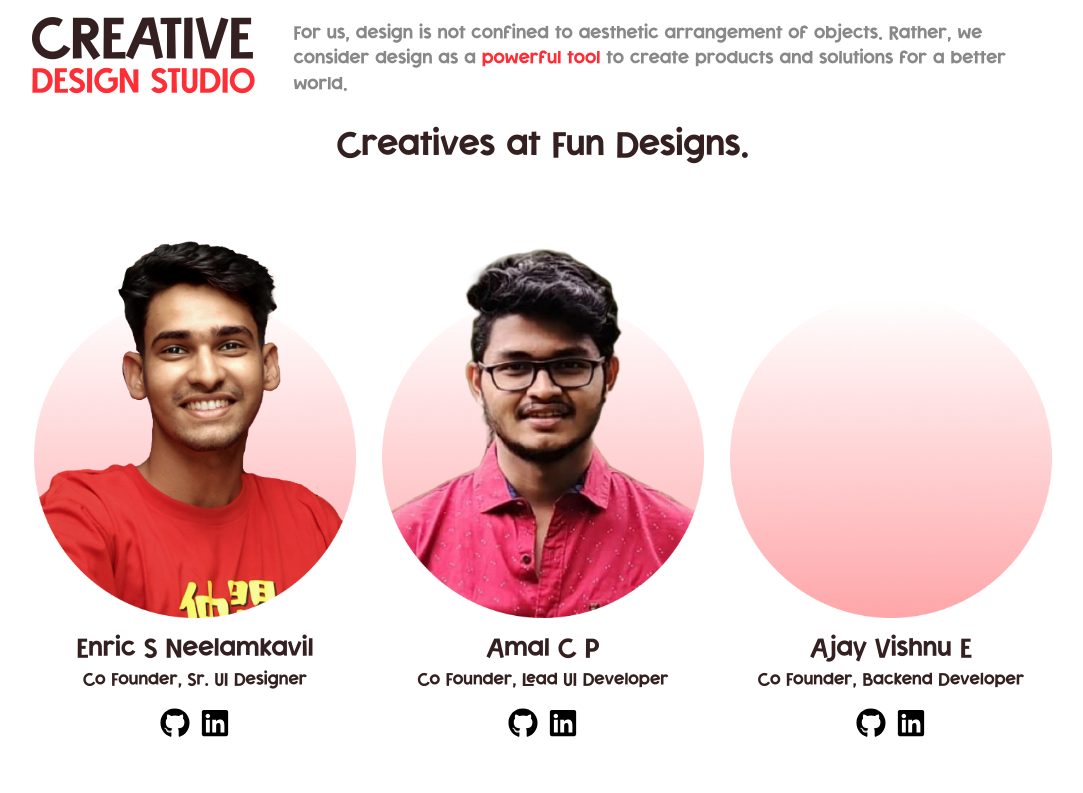
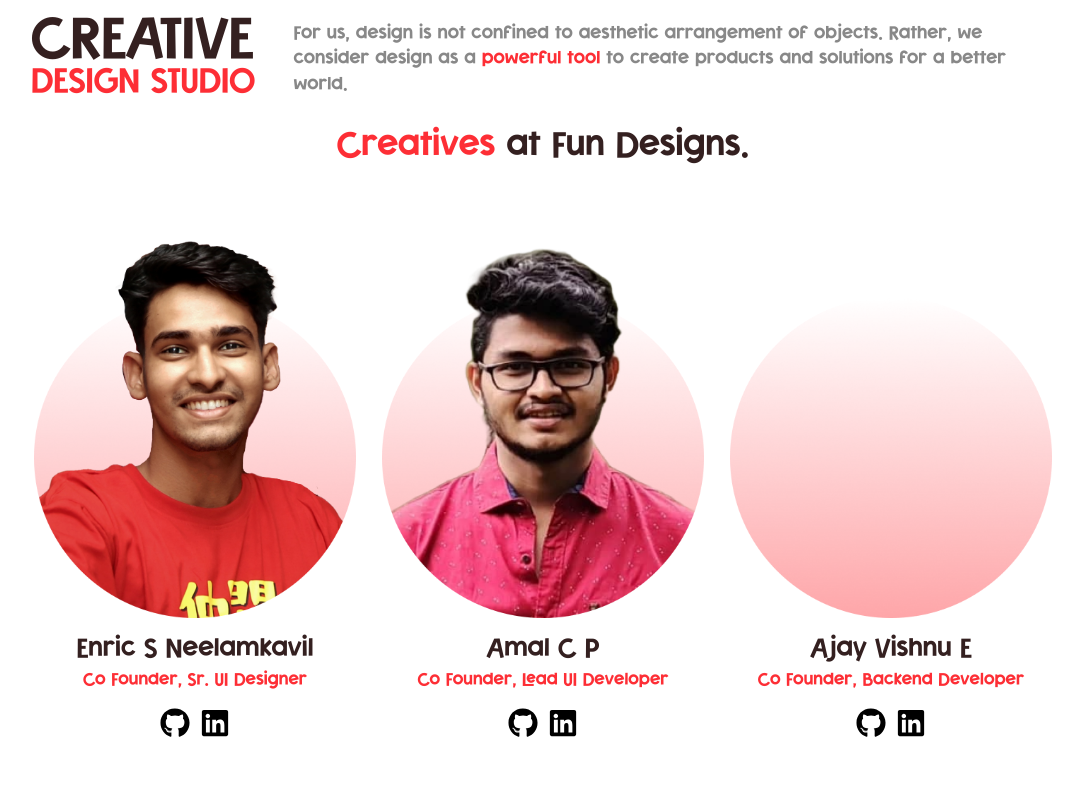
Before and after one commit to fundesigns/fundesign, a React (Vite) app: page /about in a window 1280 px wide. Shown: the part 607-1400 px from the top of the page, without its empty margins (97-1180 px from the left). Built offline with nearby package versions, Linux system fonts and the light colour scheme.

Commit message:
corrections

```diff
--- a/src/Pages/AboutUs/Components/Team/Team.tsx
+++ b/src/Pages/AboutUs/Components/Team/Team.tsx
@@ -54,7 +54,7 @@ export const Team = (_props: Props) => {
   return (
     <div className={styles.Wrapper}>
       <h1>
-        <span className={styles.colorText}>Creatives</span> at Fun Designs.
+        <span className="colorText">Creatives</span> at Fun Designs.
       </h1>
       <div>
         {data.map((item, index) => (
@@ -66,7 +66,7 @@ export const Team = (_props: Props) => {
             />
             <div>
               <h2>{item.name}</h2>
-              <p className={styles.colorText}>{item.desig}</p>
+              <p className="colorText">{item.desig}</p>
             </div>
             <div className={styles.ButtonWrapper}>
               {item.github && (
```
